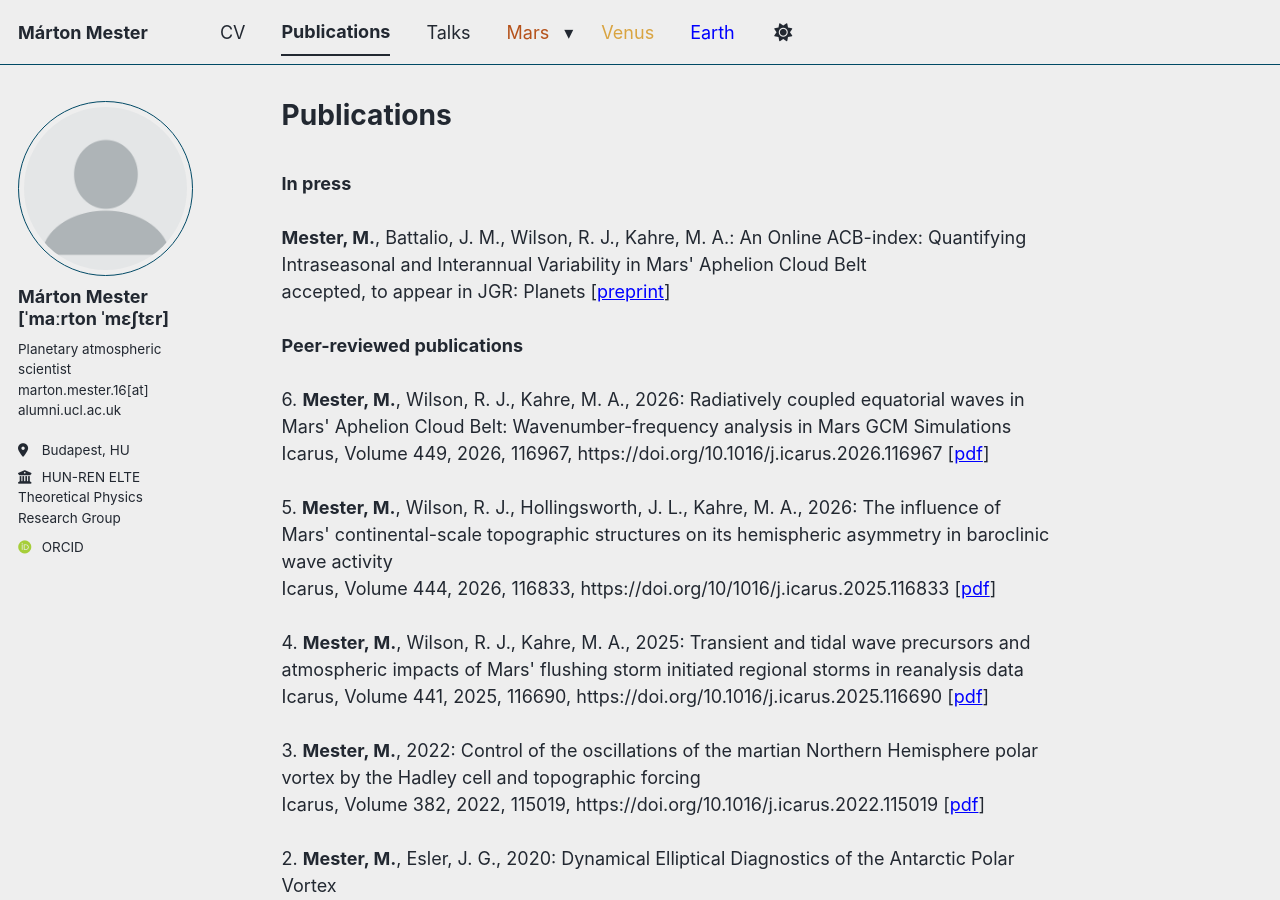
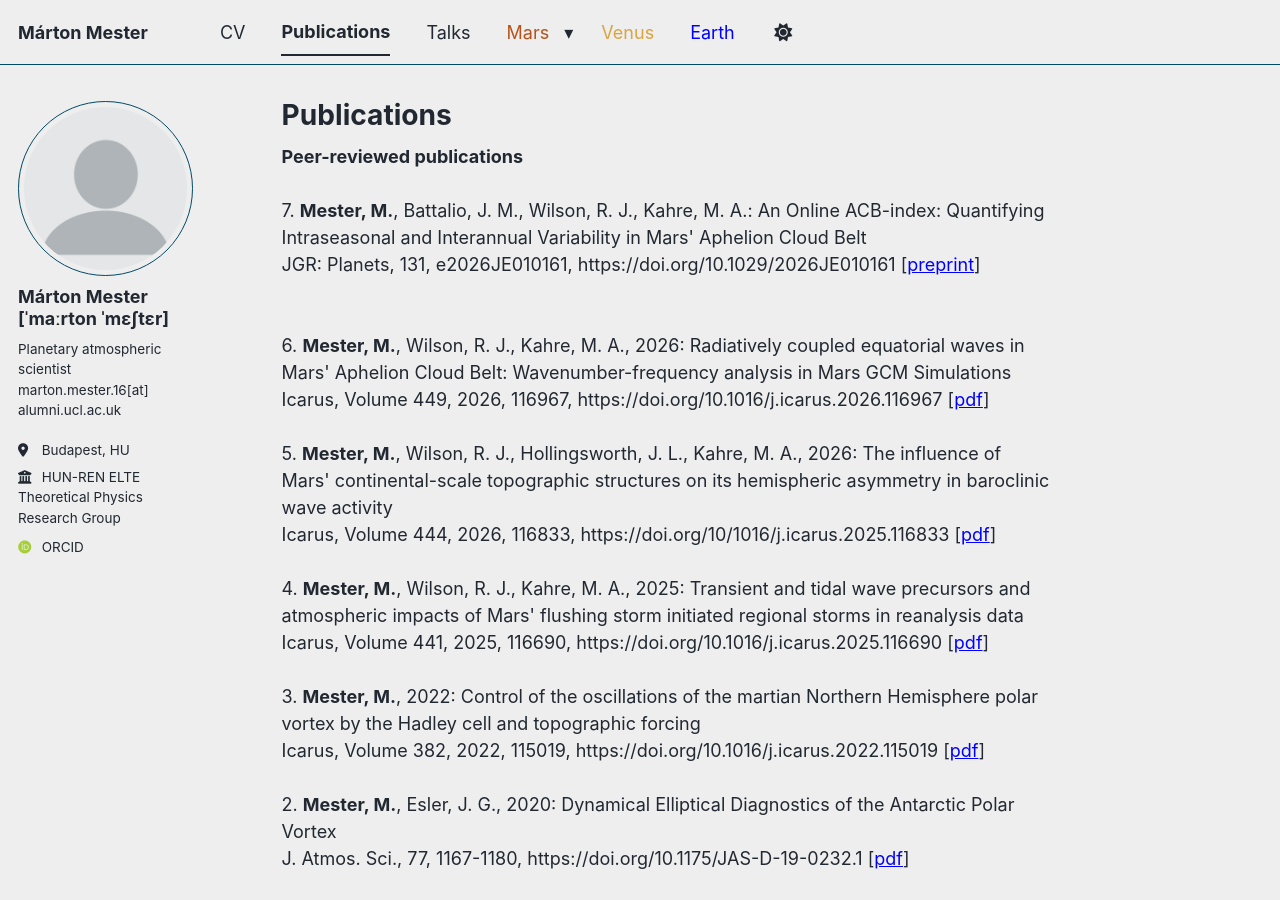
Before and after one commit to thengc6369/thengc6369.github.io, a Jekyll site: the page built from _pages/publications.html, in a window 1280 px wide and 900 px high. Built offline with Jekyll 4.4.1, drawn with Linux system fonts in a browser that asks for light colours; some web fonts are replaced; a script bundle is joined from its source files by our own code; library files that are not in the unit come from our copies.

Commit message:
Update publications.html

```diff
--- a/_pages/publications.html
+++ b/_pages/publications.html
@@ -3,18 +3,16 @@ title: "Publications"
 permalink: /publications/
 author_profile: true
 ---
+
+<b> Peer-reviewed publications </b>
 <br>
-<b> In press </b>
+
 <br>
-<br>
-<b>Mester, M.</b>, Battalio, J. M., Wilson, R. J., Kahre, M. A.: An Online ACB-index: Quantifying Intraseasonal and Interannual Variability in Mars' Aphelion Cloud Belt <br>
-accepted, to appear in JGR: Planets [<a href="/files/ACB_index_preprint.pdf" target="_blank" style="color: blue;">preprint</a>] <br>
+7. <b>Mester, M.</b>, Battalio, J. M., Wilson, R. J., Kahre, M. A.: An Online ACB-index: Quantifying Intraseasonal and Interannual Variability in Mars' Aphelion Cloud Belt <br>
+JGR: Planets, 131, e2026JE010161, https://doi.org/10.1029/2026JE010161 [<a href="/files/ACB_index_preprint.pdf" target="_blank" style="color: blue;">preprint</a>] <br>
 <br>
 
 
-
-<b> Peer-reviewed publications </b>
-<br>
 <br>
 6. <b>Mester, M.</b>, Wilson, R. J., Kahre, M. A., 2026: Radiatively coupled equatorial waves in Mars' Aphelion Cloud Belt: Wavenumber-frequency analysis in Mars GCM Simulations <br>
 Icarus, Volume 449, 2026, 116967, https://doi.org/10.1016/j.icarus.2026.116967 [<a href="/files/MM_etal_RadACB.pdf" target="_blank" style="color: blue;">pdf</a>] <br>
```
